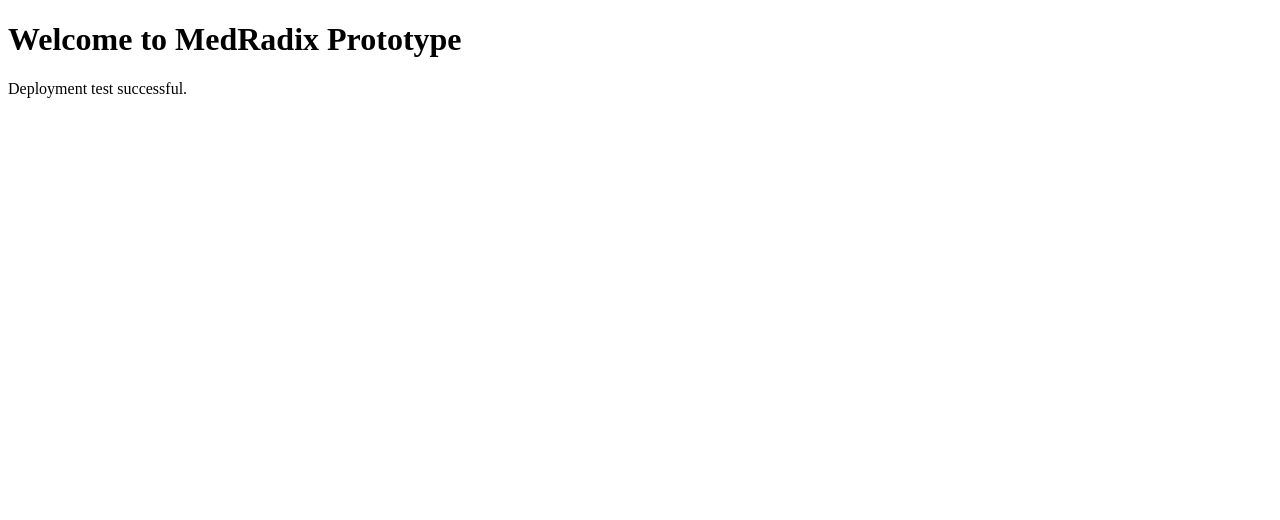
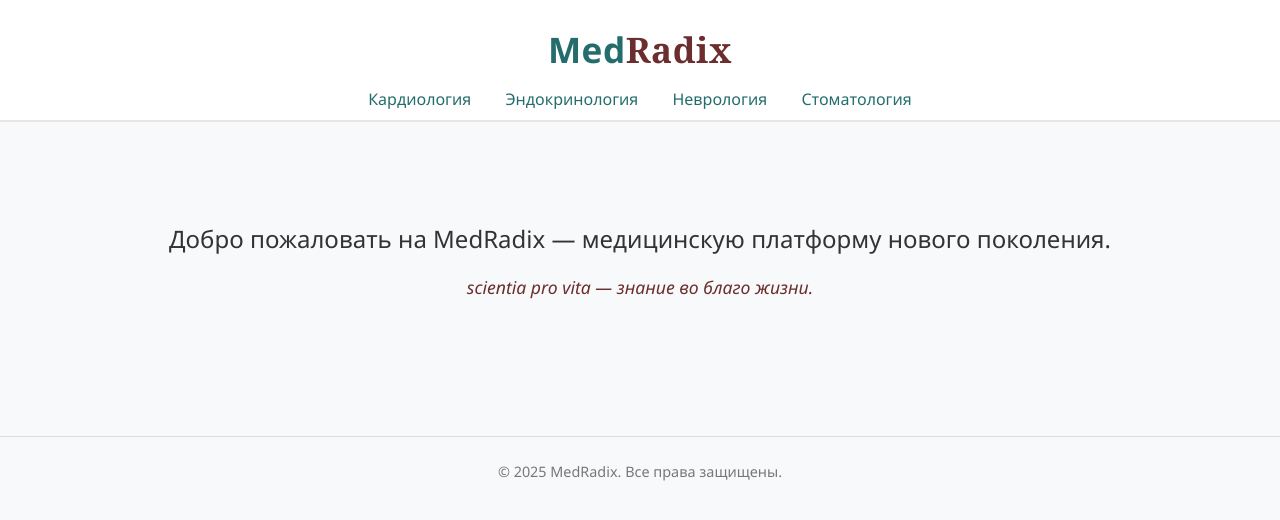
Before and after one commit to NMaryko/medradix-site, a plain HTML site: page index.html in a window 1280 px wide. Drawn offline with Linux system fonts and the light colour scheme.

Commit message:
Revise index.html for MedRadix platform layout
Updated the HTML structure and added styles for the MedRadix platform.

```diff
--- a/index.html
+++ b/index.html
@@ -1,12 +1,87 @@
 <!DOCTYPE html>
-<html lang="en">
+<html lang="ru">
 <head>
-    <meta charset="UTF-8">
-    <meta name="viewport" content="width=device-width, initial-scale=1.0">
-    <title>MedRadix</title>
+  <meta charset="UTF-8">
+  <meta name="viewport" content="width=device-width, initial-scale=1.0">
+  <title>MedRadix — scientia pro vita</title>
+  <style>
+    body {
+      margin: 0;
+      font-family: 'Segoe UI', Arial, sans-serif;
+      background-color: #f8f9fa;
+      color: #222;
+    }
+    header {
+      background-color: #ffffff;
+      border-bottom: 2px solid #e5e5e5;
+      text-align: center;
+      padding: 25px 10px 10px;
+    }
+    header h1 {
+      font-size: 2.2em;
+      margin: 0;
+      color: #256D6D; /* зелёный Med */
+      letter-spacing: 0.5px;
+    }
+    header h1 span {
+      color: #6b2d2d; /* бордовый Radix */
+      font-family: 'Georgia', serif;
+    }
+    nav {
+      margin-top: 15px;
+    }
+    nav a {
+      margin: 0 15px;
+      text-decoration: none;
+      color: #256D6D;
+      font-weight: 500;
+      transition: color 0.3s;
+    }
+    nav a:hover {
+      color: #6b2d2d;
+    }
+    main {
+      text-align: center;
+      padding: 80px 20px;
+    }
+    h2 {
+      font-weight: 400;
+      color: #333;
+    }
+    p.slogan {
+      font-style: italic;
+      color: #6b2d2d;
+      margin-top: 15px;
+      font-size: 1.1em;
+    }
+    footer {
+      text-align: center;
+      font-size: 0.9em;
+      color: #777;
+      padding: 25px 10px;
+      border-top: 1px solid #ddd;
+      margin-top: 40px;
+    }
+  </style>
 </head>
 <body>
-    <h1>Welcome to MedRadix Prototype</h1>
-    <p>Deployment test successful.</p>
+  <header>
+    <h1>Med<span>Radix</span></h1>
+    <nav>
+      <a href="#">Кардиология</a>
+      <a href="#">Эндокринология</a>
+      <a href="#">Неврология</a>
+      <a href="#">Стоматология</a>
+    </nav>
+  </header>
+
+  <main>
+    <h2>Добро пожаловать на MedRadix — медицинскую платформу нового поколения.</h2>
+    <p class="slogan">scientia pro vita — знание во благо жизни.</p>
+  </main>
+
+  <footer>
+    © 2025 MedRadix. Все права защищены.
+  </footer>
 </body>
 </html>
```
